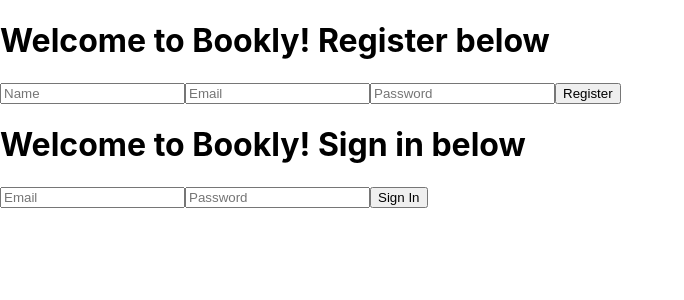
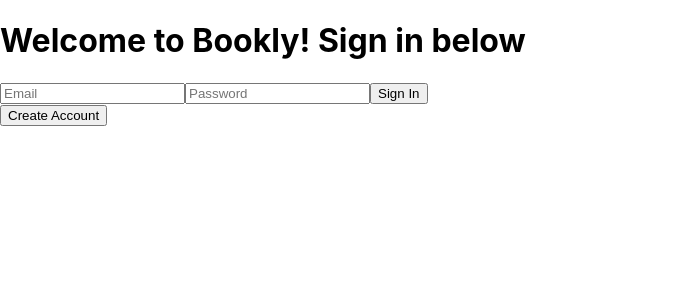
Before and after one commit to Sb702/Book-Site, a React (Create React App) app in the folder client/: page / in a window 1280 px wide. Shown: the top 300 px of the page, without its empty margins (0-684 px from the left). Built offline with nearby package versions, Linux system fonts and the light colour scheme.

Commit message:
Create User functionality show/hide working

```diff
--- a/client/src/App.js
+++ b/client/src/App.js
@@ -1,12 +1,26 @@
 import './App.css';
 import CreateUser from './components/CreateUser';
 import Login from './components/Login';
+import { useState } from "react";
 
 function App() {
+  const [isLoggedIn, setIsLoggedIn] = useState(false);
+  const [createUser, setCreateUser] = useState(false);
+
   return (
     <div>
-      <CreateUser />
-      <Login />
+      {isLoggedIn === false ? (
+        <div>
+          <Login setIsLoggedIn={setIsLoggedIn} setCreateUser={setCreateUser} createUser={createUser} />
+          {createUser ? (
+            <CreateUser />
+          ) : (
+            <></>
+          )}
+        </div>
+      ) : (
+        <h1>Welcome to Bookly!</h1>
+      )}
     </div>
   );
 }
--- a/client/src/components/Login.js
+++ b/client/src/components/Login.js
@@ -1,6 +1,6 @@
 import { useState } from "react";
 
-export default function Login() {
+export default function Login({ setIsLoggedIn, setCreateUser, createUser}) {
   const [email, setEmail] = useState("");
   const [password, setPassword] = useState("");
 
@@ -19,7 +19,14 @@ export default function Login() {
       .then((res) => res.text())
       .then((data) => {
         console.log(data);
+        if (data === "User logged in successfully") {
+          setIsLoggedIn(true);
+        }
       });
+  }
+
+  function handleSetCreateUser() {
+    setCreateUser(!createUser);
   }
 
 
@@ -39,6 +46,9 @@ export default function Login() {
         />
         <button type="submit">Sign In</button>
       </form>
+      <button onClick={handleSetCreateUser} >
+        Create Account
+        </button>
     </div>
   );
 }
```
